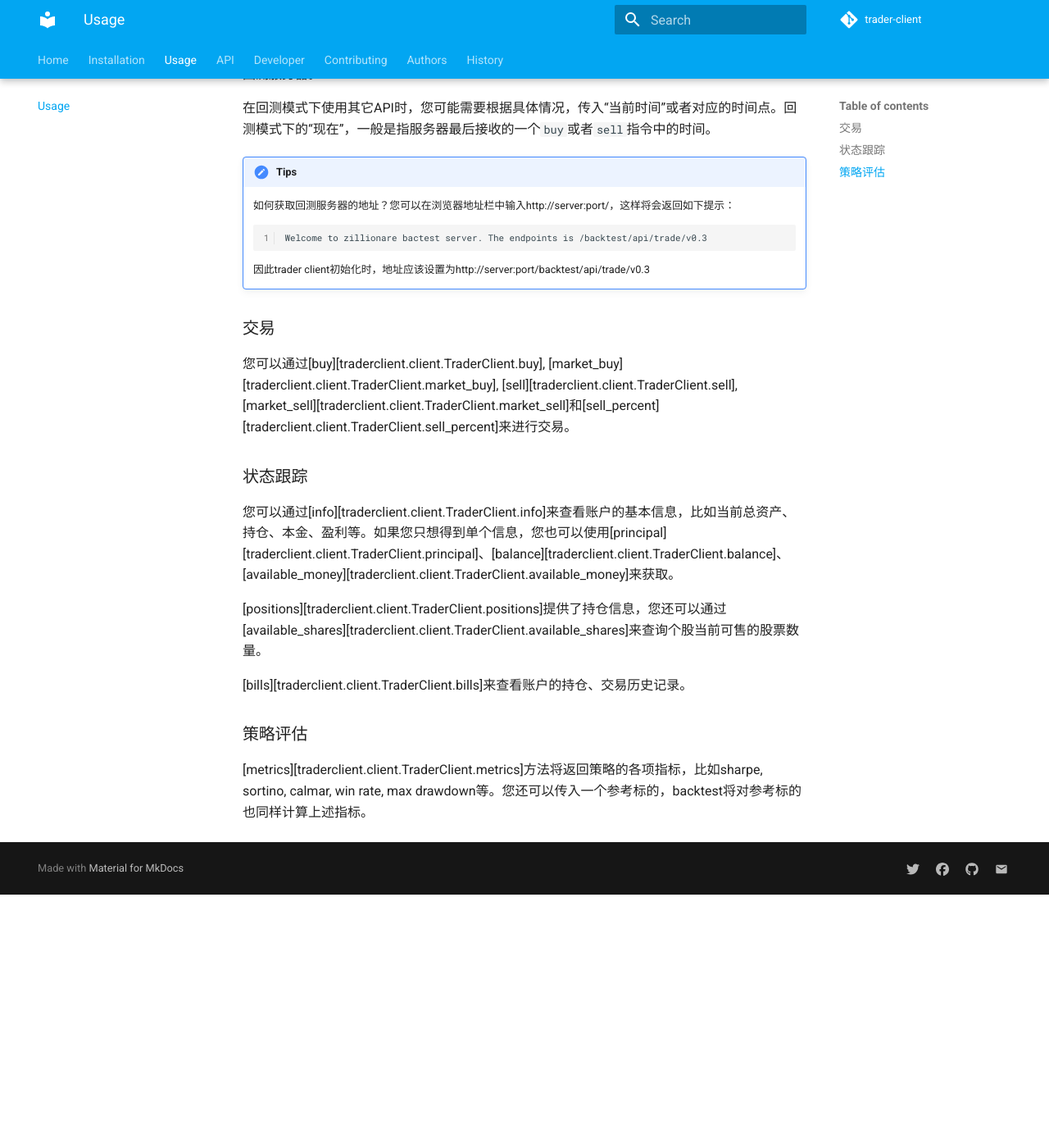
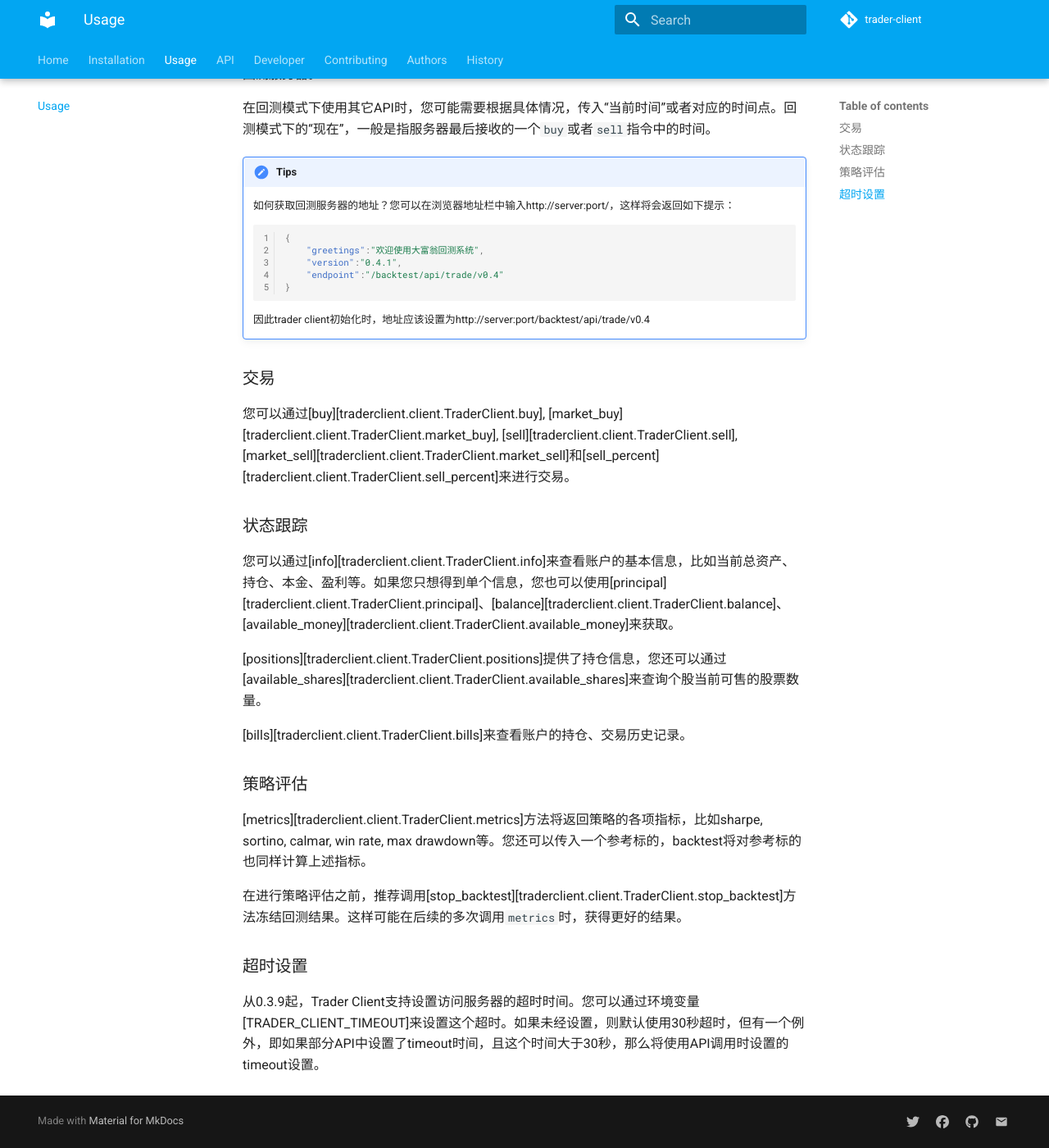
Before and after one commit to zillionare/trader-client, an MkDocs documentation site: the page built from docs/usage.md, in a window 1280 px wide and 1400 px high, scrolled down 1318 px. Shown: the whole window at 82% size. Built offline with MkDocs 1.6.1 and Material for MkDocs 9.7.7, drawn with Linux system fonts in a browser that asks for light colours; comment, search, counter and statistics services are not loaded; the version menu is left out; before the commit the page ends 2409 px from its top, so only the background shows below that.

Commit message:
✨ feat: ver 0.3.9 增加stop_backtest API
add timeout when trader client talk to server.
* add stop_backtest API
* this version will match zillionare-backtest >= 0.4.1. When it's talk to that version, order_time must be strictly ordered in ascending order (in seconds or even less granularity).

````diff
--- a/docs/usage.md
+++ b/docs/usage.md
@@ -50,10 +50,15 @@ print(r)
 
 !!!Tips
     如何获取回测服务器的地址？您可以在浏览器地址栏中输入http://server:port/，这样将会返回如下提示：
+
+    ```json
+    {
+        "greetings":"欢迎使用大富翁回测系统",
+        "version":"0.4.1",
+        "endpoint":"/backtest/api/trade/v0.4"
+    }
     ```
-    Welcome to zillionare bactest server. The endpoints is /backtest/api/trade/v0.3
-    ```
-    因此trader client初始化时，地址应该设置为http://server:port/backtest/api/trade/v0.3
+    因此trader client初始化时，地址应该设置为http://server:port/backtest/api/trade/v0.4
 
 ## 交易
 
@@ -69,3 +74,8 @@ print(r)
 ## 策略评估
 
 [metrics][traderclient.client.TraderClient.metrics]方法将返回策略的各项指标，比如sharpe, sortino, calmar, win rate, max drawdown等。您还可以传入一个参考标的，backtest将对参考标的也同样计算上述指标。
+
+在进行策略评估之前，推荐调用[stop_backtest][traderclient.client.TraderClient.stop_backtest]方法冻结回测结果。这样可能在后续的多次调用`metrics`时，获得更好的结果。
+
+## 超时设置
+从0.3.9起，Trader Client支持设置访问服务器的超时时间。您可以通过环境变量[TRADER_CLIENT_TIMEOUT]来设置这个超时。如果未经设置，则默认使用30秒超时，但有一个例外，即如果部分API中设置了timeout时间，且这个时间大于30秒，那么将使用API调用时设置的timeout设置。
--- a/pyproject.toml
+++ b/pyproject.toml
@@ -1,7 +1,7 @@
 [tool]
 [tool.poetry]
 name = "zillionare-trader-client"
-version = "0.3.8"
+version = "0.3.9"
 homepage = "https://github.com/zillionare/trader-client"
 description = "Zillionare Trader Client"
 authors = ["Aaron Yang <code@jieyu.ai>"]
````
Also changed, not shown: HISTORY.md (+5 -0 lines), README.md (+2 -16 lines), 3 other files.
